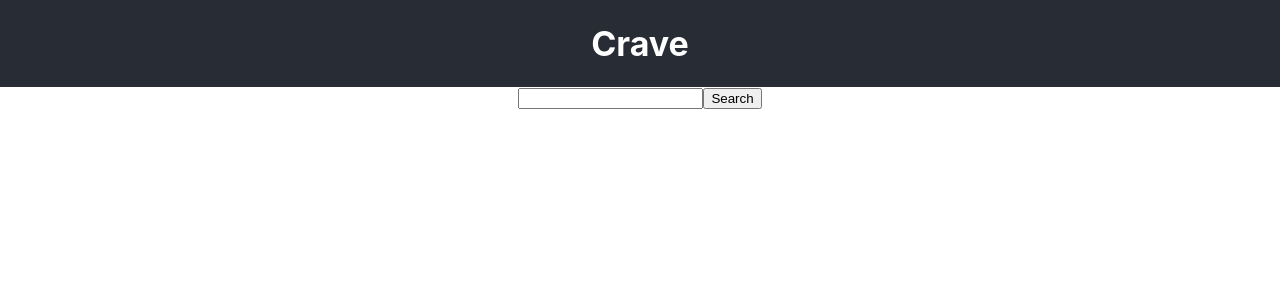
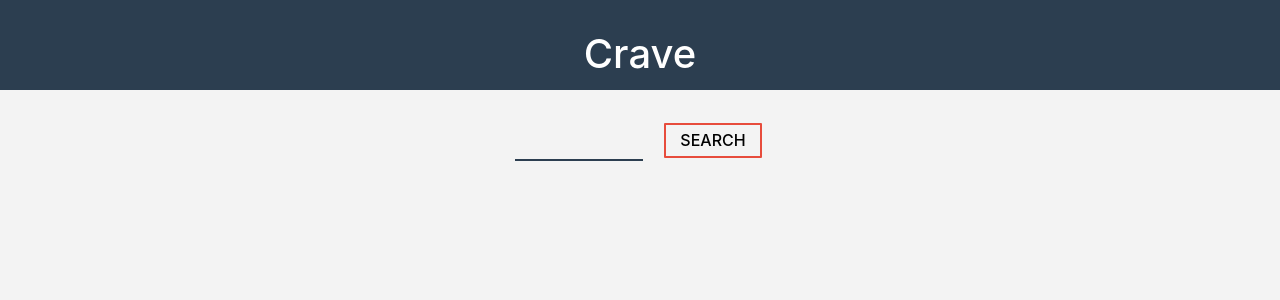
Before and after one commit to iqra-javed/Crave, a React (Create React App) app in the folder crave/: page / in a window 1280 px wide. Shown: the top 300 px of the page. Built offline with nearby package versions, Linux system fonts and the light colour scheme.

Commit message:
create Recipes component to display recipes, install bootstrap & add styles

```diff
--- a/crave/package.json
+++ b/crave/package.json
@@ -3,6 +3,7 @@
   "version": "0.1.0",
   "private": true,
   "dependencies": {
+    "bootstrap": "^4.3.1",
     "dotenv": "^6.2.0",
     "react": "^16.8.3",
     "react-dom": "^16.8.3",
--- a/crave/src/App.css
+++ b/crave/src/App.css
@@ -1,33 +1,109 @@
+body {
+  background:#f3f3f3;
+}
+
+img {
+  width: 100%;
+  height: 220px;
+}
+
+a {
+  color: #e74c3c !important;
+}
+
+button:focus {
+  outline: none;
+}
+
 .App {
   text-align: center;
 }
 
-.App-logo {
-  animation: App-logo-spin infinite 20s linear;
-  height: 40vmin;
-  pointer-events: none;
+.App-header {
+  background-color: #2c3e50;
+  height: 90px;
+  padding: 30px;
+  color: white;
+  margin-bottom: 2rem;
 }
 
-.App-header {
-  background-color: #282c34;
-  min-height: 10vh;
-  display: flex;
-  flex-direction: column;
-  align-items: center;
-  justify-content: center;
-  font-size: calc(1px + 2vmin);
-  color: white;
+.App-title {
+  font-size: 1.5em;
 }
 
-.App-link {
-  color: #61dafb;
+.recipe__button {
+  border: solid 2px #e74c3c;
+  background: transparent;
+  padding: 0.4rem 0.6rem;
+  margin: 0 0.2rem;
+  border-radius: 1px;
+  font-size: 0.8rem;
+  text-transform: uppercase;
+  font-weight: 500;
+  margin-left: 0.7rem;
 }
 
-@keyframes App-logo-spin {
-  from {
-    transform: rotate(0deg);
-  }
-  to {
-    transform: rotate(360deg);
-  }
+.recipe__box {
+  background: #fff;
+  padding-bottom: 2rem;
+  border-radius: 5px;
+  box-shadow: -1px 2px 34px -13px rgba(0,0,0,0.75);
+  text-align: left;
+  overflow: hidden;
 }
+
+.recipe__text {
+  margin-left: 15px;
+}
+
+.recipe__title {
+  color: #e74c3c;
+  text-transform: uppercase;
+  font-size: 1.1rem;
+  padding: 1.8rem 0 0.2rem 0;
+}
+
+.recipe__subtitle {
+  text-transform: uppercase;
+  font-weight: 600;
+  font-size: 0.8rem;
+  letter-spacing: 2px;
+}
+
+.recipe__subtitle span {
+  text-transform: none;
+  font-weight: 400;
+  font-size: 0.8rem;
+  letter-spacing: 1px;
+}
+
+.form__input {
+  background: transparent;
+  border: 0;
+  border-bottom: solid 2px #2c3e50;
+  margin-right: 10px;
+  letter-spacing: 2px;
+  width: 10%;
+  padding: 0.4rem;
+}
+
+.form__button {
+  border: solid 2px #e74c3c;
+  background: transparent;
+  padding: 0.2rem 0.9rem;
+  margin: 0 0.2rem;
+  border-radius: 1px;
+  font-size: 1rem;
+  text-transform: uppercase;
+  font-weight: 500;
+  margin-left: 0.7rem;
+}
+
+input[type="text"] {
+  outline: none;
+}
+
+input:-webkit-autofill {
+  -webkit-box-shadow: 0 0 0 30px #f3f3f3 inset;
+  -webkit-text-fill-color: #2c3e50 !important;
+}
--- a/crave/src/App.js
+++ b/crave/src/App.js
@@ -1,6 +1,7 @@
 import React, { Component } from 'react';
 import './App.css';
 import Form from './components/Form';
+import Recipes from './components/Recipes';
 import dotenv from 'dotenv';
 
 dotenv.config()
@@ -15,10 +16,9 @@ class App extends Component {
     e.preventDefault();
     let recipe = e.target.elements.recipe.value;
 
-    const api_call = await fetch(`https://cors-anywhere.herokuapp.com/https://www.food2fork.com/api/search?key=${process.env.REACT_APP_API_KEY}&q=chicken%20breast&page=2`)
+    const api_call = await fetch(`https://cors-anywhere.herokuapp.com/https://www.food2fork.com/api/search?key=${process.env.REACT_APP_API_KEY}&q=${recipe}&page=2`)
     const data = await api_call.json();
-    this.setState({recipes: data})
-    console.log(this.state.recipes)
+    this.setState({recipes: data.recipes})
   }
 
   render() {
@@ -28,6 +28,7 @@ class App extends Component {
         <h1>Crave</h1>
         </header>
         <Form getRecipe={this.getRecipe}/>
+        <Recipes recipes={this.state.recipes}/>
       </div>
     );
   }
--- a/crave/src/components/Form.js
+++ b/crave/src/components/Form.js
@@ -2,9 +2,9 @@ import React from 'react';
 
 const Form = props => {
     return (
-        <form onSubmit={props.getRecipe}>
-            <input type="text" name="recipe"></input>
-            <button>Search</button>
+        <form onSubmit={props.getRecipe} style={{ marginBottom: '2rem'}}>
+            <input className="form__input" type="text" name="recipe"></input>
+            <button className="form__button">Search</button>
         </form>
     )
 }
--- /dev/null
+++ b/crave/src/components/Recipes.js
@@ -0,0 +1,43 @@
+import React from 'react';
+
+const Recipes = props => (
+  <div className='container'>
+    <div className='row'>
+      {props.recipes.map(recipe => (
+        <div
+          key={recipe.recipe_id}
+          className='col-md-4'
+          style={{ marginBottom: '2rem' }}
+        >
+          <div className='recipe__box'>
+            <img
+              className='recipe__box-img'
+              src={recipe.image_url}
+              alt={recipe.title}
+            />
+            <div className='recipe__text'>
+              <h5 className='recipe__title'>{recipe.title.length < 20 ? `${recipe.title}` : `${recipe.title.substring(0, 25)}...`}</h5>
+              <p className='recipe__subtitle'>
+                Publisher: <span>{recipe.publisher}</span>
+              </p>
+            </div>
+            <button className="recipe__button">View Recipe</button>
+          </div>
+        </div>
+      ))}
+    </div>
+  </div>
+);
+
+// const Recipes = props => (
+//   <div>
+//     {props.recipes.map(recipe => (
+//       <div key={recipe.recipe_id}>
+//         <img src={recipe.image_url} alt={recipe.title} />
+//         <p>{recipe.title}</p>
+//       </div>
+//     ))}
+//   </div>
+// );
+
+export default Recipes;
--- a/crave/src/index.js
+++ b/crave/src/index.js
@@ -1,5 +1,6 @@
 import React from 'react';
 import ReactDOM from 'react-dom';
+import 'bootstrap/dist/css/bootstrap.css';
 import './index.css';
 import App from './App';
 import * as serviceWorker from './serviceWorker';
```
Also changed, not shown: 1 other file (tests, documents, lock files or other folders).
